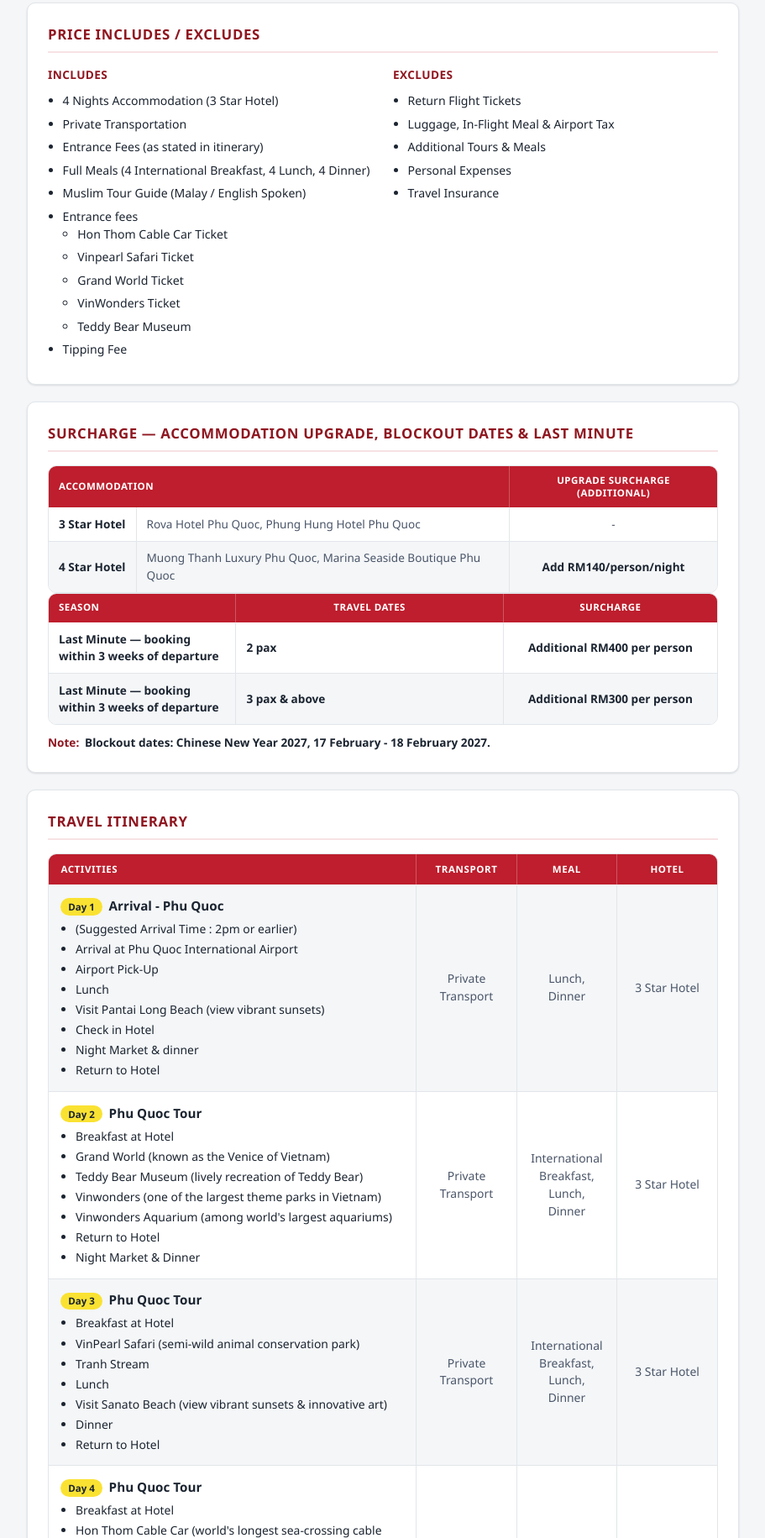
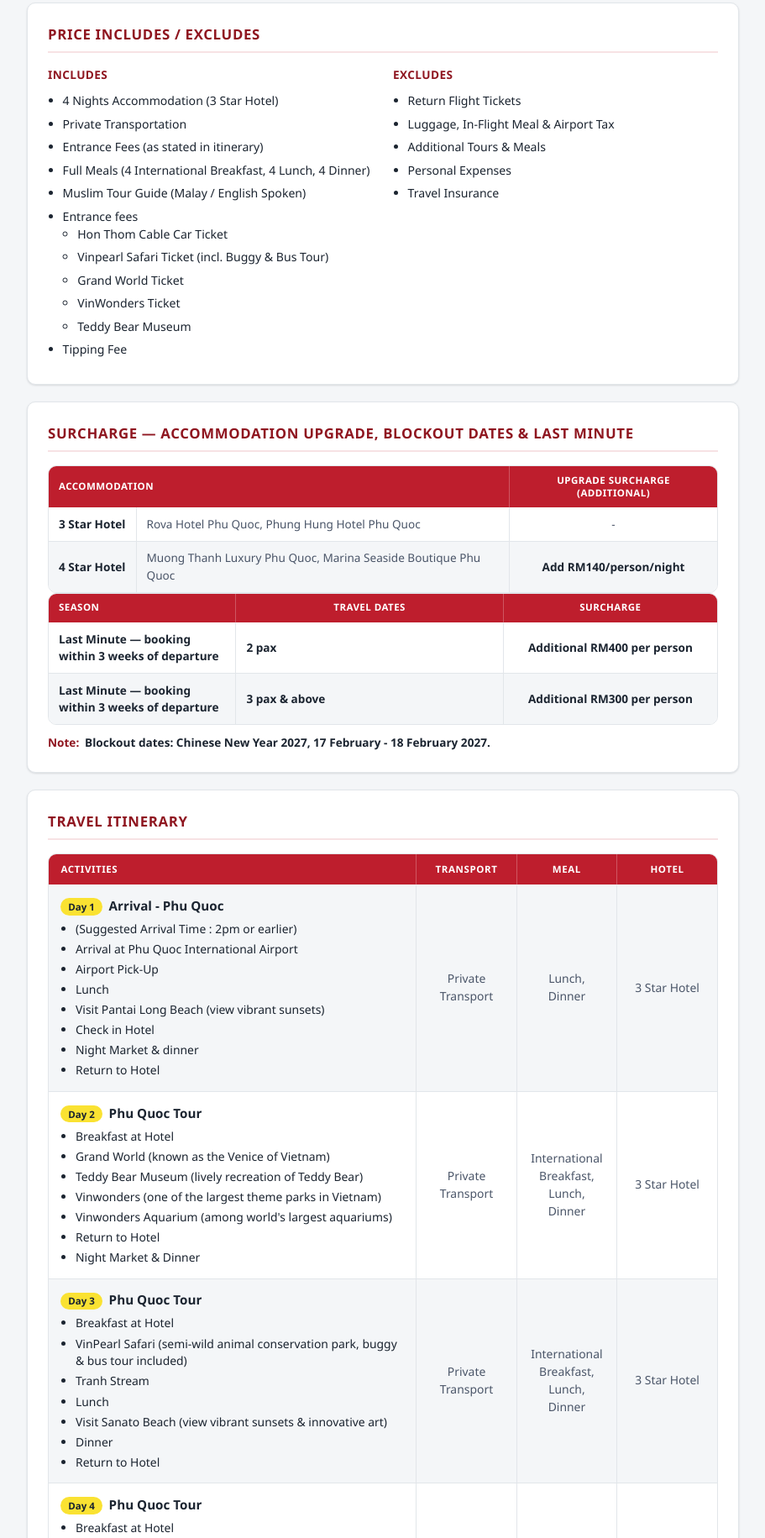
Before and after one commit to prod-at22/catalog-pt-public, a plain HTML site: page phu-quoc-5d4n.html in a window 1280 px wide. Shown: the part 918-2749 px from the top of the page at 84% size, without its empty margins (184-1095 px from the left). Drawn offline with Linux system fonts and the light colour scheme.

Commit message:
Publish from proddb: 4 updated, 0 removed
phu-quoc-4d3n.html
phu-quoc-4d3n.pdf
phu-quoc-5d4n.html
phu-quoc-5d4n.pdf

```diff
--- a/phu-quoc-5d4n.html
+++ b/phu-quoc-5d4n.html
@@ -823,7 +823,7 @@ footer.page-footer {
   <div class="split-two">
     <div class="includes">
       <h3>Includes</h3>
-      <ul>        <li>4 Nights Accommodation (3 Star Hotel)        </li>        <li>Private Transportation        </li>        <li>Entrance Fees (as stated in itinerary)        </li>        <li>Full Meals (4 International Breakfast, 4 Lunch, 4 Dinner)        </li>        <li>Muslim Tour Guide (Malay / English Spoken)        </li>        <li>Entrance fees          <ul><li>Hon Thom Cable Car Ticket</li><li>Vinpearl Safari Ticket</li><li>Grand World Ticket</li><li>VinWonders Ticket</li><li>Teddy Bear Museum</li></ul>        </li>        <li>Tipping Fee        </li>      </ul>
+      <ul>        <li>4 Nights Accommodation (3 Star Hotel)        </li>        <li>Private Transportation        </li>        <li>Entrance Fees (as stated in itinerary)        </li>        <li>Full Meals (4 International Breakfast, 4 Lunch, 4 Dinner)        </li>        <li>Muslim Tour Guide (Malay / English Spoken)        </li>        <li>Entrance fees          <ul><li>Hon Thom Cable Car Ticket</li><li>Vinpearl Safari Ticket (incl. Buggy &amp; Bus Tour)</li><li>Grand World Ticket</li><li>VinWonders Ticket</li><li>Teddy Bear Museum</li></ul>        </li>        <li>Tipping Fee        </li>      </ul>
     </div>
     <div class="excludes">
       <h3>Excludes</h3>
@@ -887,7 +887,7 @@ footer.page-footer {
       <td>3 Star Hotel</td>
     </tr>    <tr>
       <td class="col-activities">
-        <div class="day-title"><span class="day-num">Day 3</span>Phu Quoc Tour</div>        <ul class="activities">          <li>Breakfast at Hotel          </li>          <li>VinPearl Safari (semi-wild animal conservation park)          </li>          <li>Tranh Stream          </li>          <li>Lunch          </li>          <li>Visit Sanato Beach (view vibrant sunsets &amp; innovative art)          </li>          <li>Dinner          </li>          <li>Return to Hotel          </li>        </ul>      </td>
+        <div class="day-title"><span class="day-num">Day 3</span>Phu Quoc Tour</div>        <ul class="activities">          <li>Breakfast at Hotel          </li>          <li>VinPearl Safari (semi-wild animal conservation park, buggy &amp; bus tour included)          </li>          <li>Tranh Stream          </li>          <li>Lunch          </li>          <li>Visit Sanato Beach (view vibrant sunsets &amp; innovative art)          </li>          <li>Dinner          </li>          <li>Return to Hotel          </li>        </ul>      </td>
       <td>Private Transport</td>
       <td>International Breakfast, Lunch, Dinner</td>
       <td>3 Star Hotel</td>
```
Also changed, not shown: phu-quoc-4d3n.html (+2 -2 lines), 2 other files.
